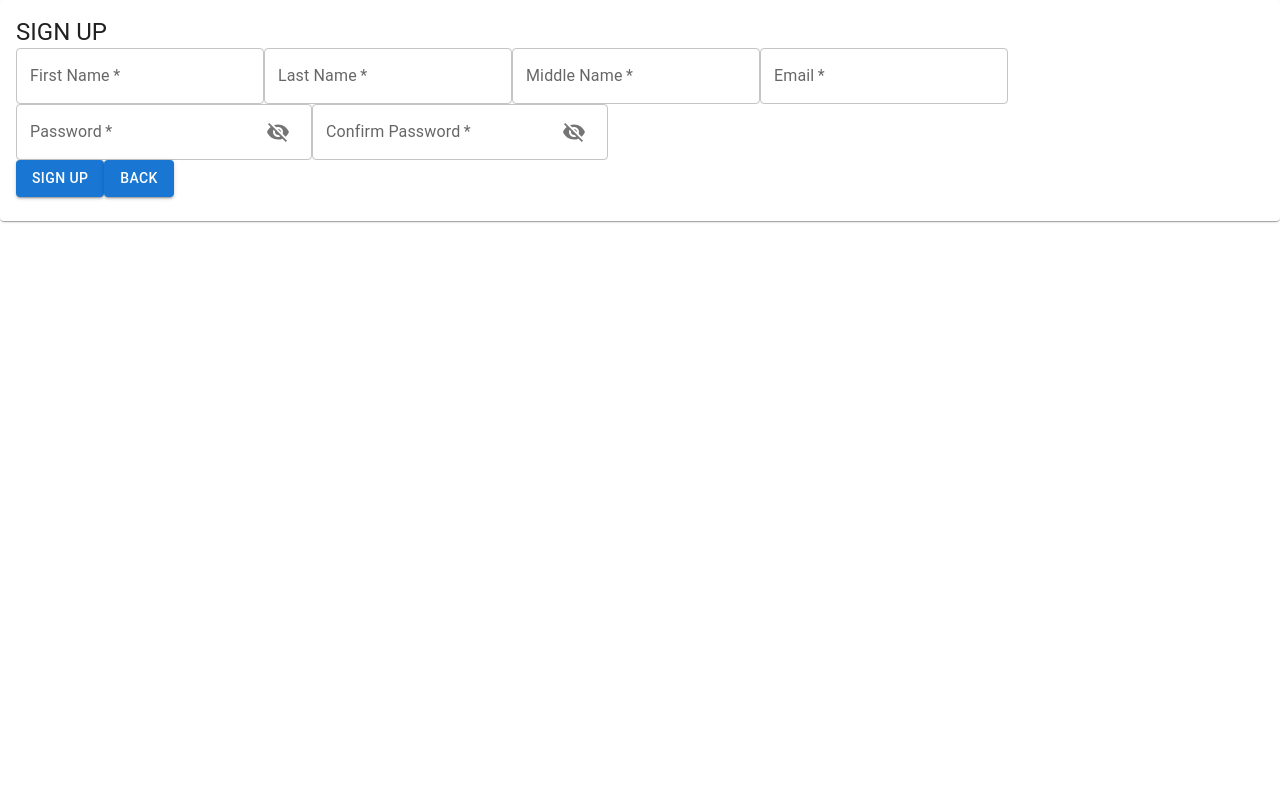
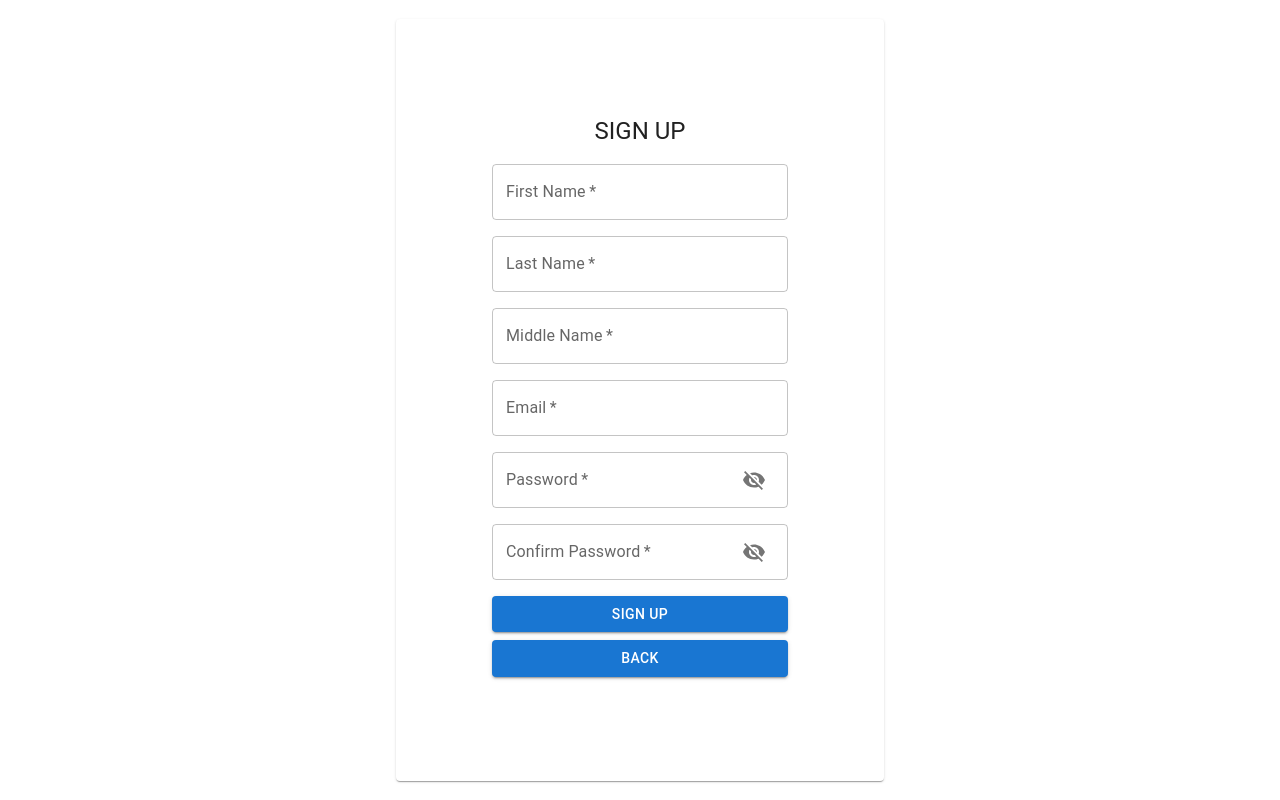
Before and after one commit to PizzaSpark/IPT-System, a React (Create React App) app in the folder dashboard/: page /signup in a window 1280 px wide. Built offline with nearby package versions, Linux system fonts and the light colour scheme.

Commit message:
minor changes

```diff
--- a/dashboard/src/pages/Login.css
+++ b/dashboard/src/pages/Login.css
@@ -1,8 +1,3 @@
-.logincard {
-    display: flex;
-    padding: 5rem;
-}
-
 .logincontent{
     display: flex;
     justify-content: center;
@@ -10,10 +5,9 @@
     height: 100vh;
 }
 
-.loginform {
+.logincard {
     display: flex;
-    flex-direction: column;
-    gap: 1rem;
+    padding: 5rem;
 }
 
 .logincardcontent {
@@ -23,3 +17,15 @@
     flex-direction: column;
     gap: 1rem;
 }
+
+.loginform {
+    display: flex;
+    flex-direction: column;
+    gap: 1rem;
+}
+
+.buttongroup {
+    display: flex;
+    flex-direction: column;
+    gap: 0.5rem;
+}
--- a/dashboard/src/pages/Login.js
+++ b/dashboard/src/pages/Login.js
@@ -117,7 +117,7 @@ function Login() {
                                 variant="contained"
                                 onClick={handleRedirectToSignUp}
                             >
-                                SIGN UP
+                                NO ACCOUNT YET?
                             </Button>
                         </div>
                     </form>
--- a/dashboard/src/pages/SignUp.css
+++ b/dashboard/src/pages/SignUp.css
@@ -0,0 +1,31 @@
+.signupcontent{
+    display: flex;
+    justify-content: center;
+    align-items: center;
+    height: 100vh;
+}
+
+.signupcard {
+    display: flex;
+    padding: 5rem;
+}
+
+.signupcardcontent {
+    display: flex;
+    justify-content: center;
+    align-items: center;
+    flex-direction: column;
+    gap: 1rem;
+}
+
+.signupform {
+    display: flex;
+    flex-direction: column;
+    gap: 1rem;
+}
+
+.buttongroup {
+    display: flex;
+    flex-direction: column;
+    gap: 0.5rem;
+}
```
